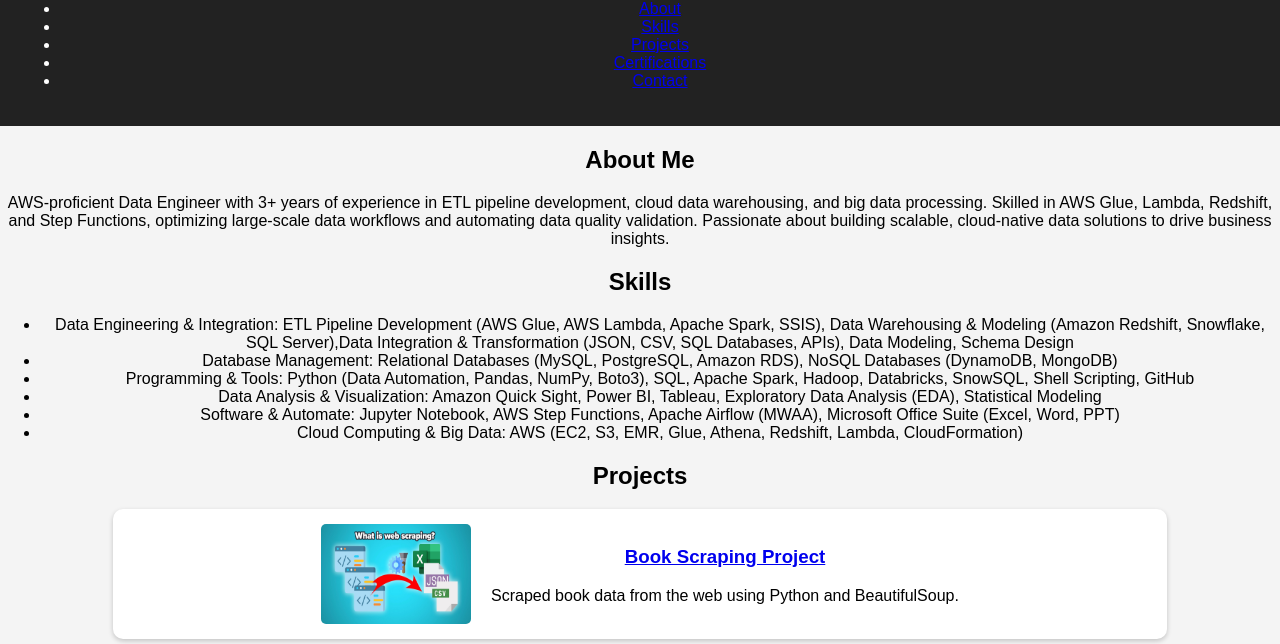
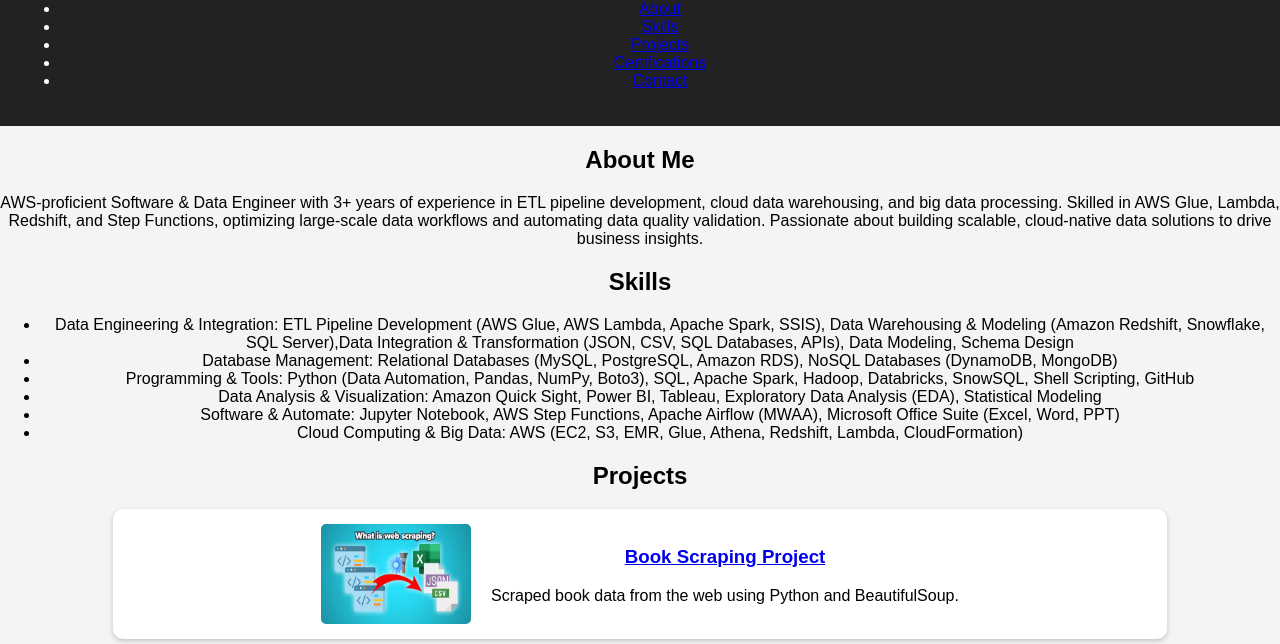
Before and after one commit to mlavanyaumbc/lavanya-portfolio, a plain HTML site: page index.html in a window 1280 px wide. Shown: the part 156-800 px from the top of the page. Drawn offline with Linux system fonts and the light colour scheme.

Commit message:
Update index.html

```diff
--- a/index.html
+++ b/index.html
@@ -28,7 +28,7 @@
 
     <section id="about">
         <h2>About Me</h2>
-        <p>AWS-proficient Data Engineer with 3+ years of experience in ETL pipeline development, cloud data warehousing, and big data processing. Skilled in AWS Glue, Lambda, Redshift, and Step Functions, optimizing large-scale data workflows and automating data quality validation. Passionate about building scalable, cloud-native data solutions to drive business insights.</p>
+        <p>AWS-proficient Software & Data Engineer with 3+ years of experience in ETL pipeline development, cloud data warehousing, and big data processing. Skilled in AWS Glue, Lambda, Redshift, and Step Functions, optimizing large-scale data workflows and automating data quality validation. Passionate about building scalable, cloud-native data solutions to drive business insights.</p>
     </section>
 
     <section id="skills">
```
